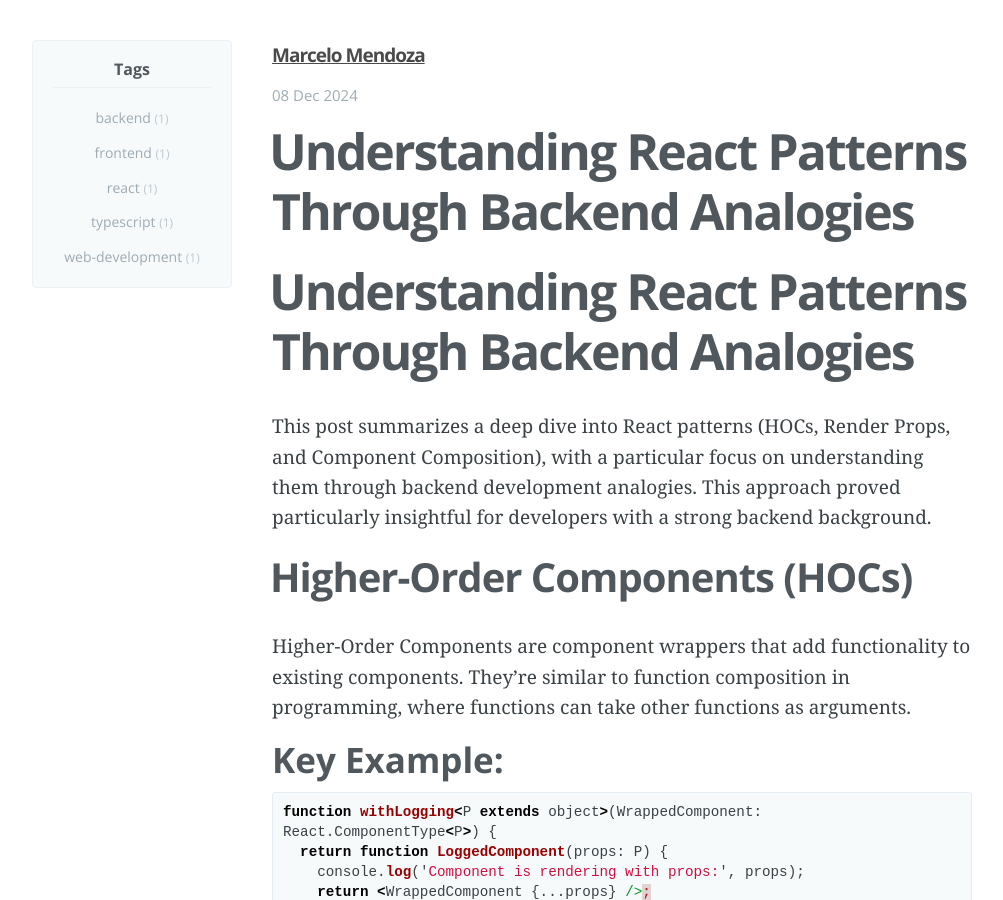
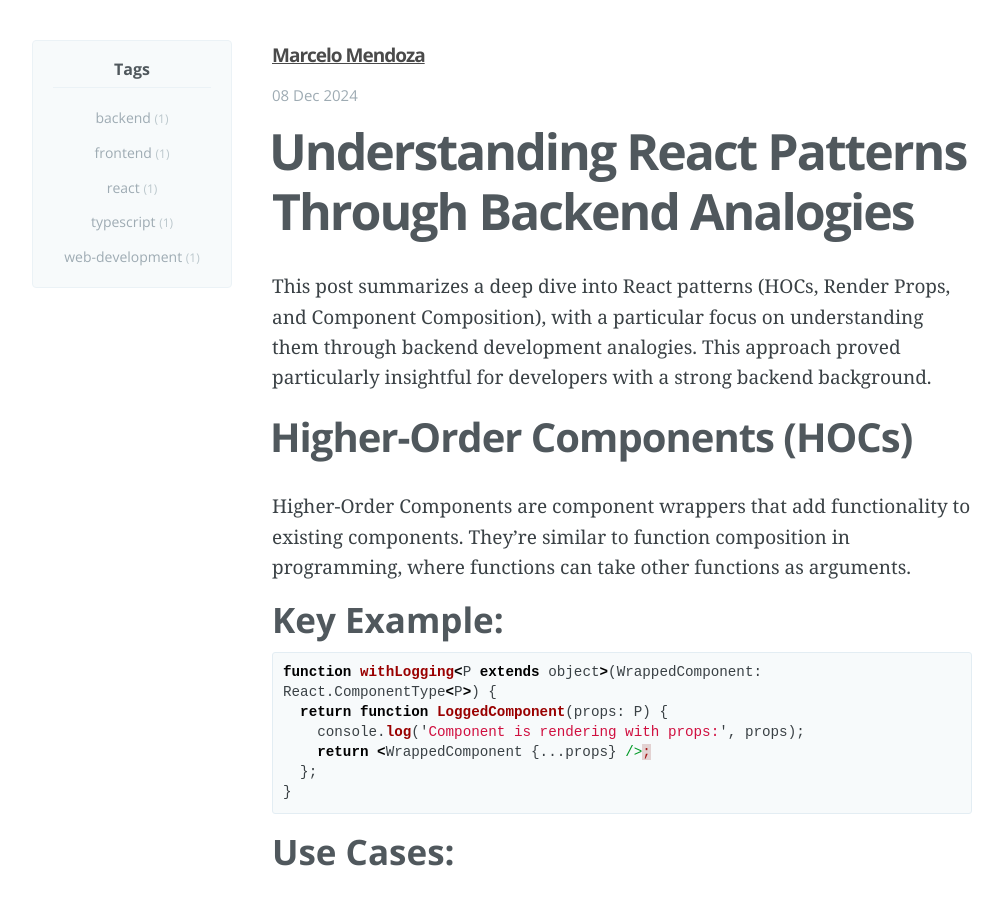
Before and after one commit to mjmendo/mjmendo.github.io, a Jekyll site: the page built from _posts/2024-12-08-understanding-react-patterns-through-backend-analogies.md, in a window 1280 px wide and 900 px high. Shown: the whole window, without its empty margins (108-1111 px from the left). Built offline with Jekyll 4.4.1, drawn with Linux system fonts in a browser that asks for light colours; Markdown is read by kramdown in place of the engine named in the settings.

Commit message:
Update 2024-12-08-understanding-react-patterns-through-backend-analogies.md

```diff
--- a/_posts/2024-12-08-understanding-react-patterns-through-backend-analogies.md
+++ b/_posts/2024-12-08-understanding-react-patterns-through-backend-analogies.md
@@ -4,8 +4,6 @@ title: "Understanding React Patterns Through Backend Analogies"
 date: 2024-12-08
 categories: [react, patterns, architecture]
 ---
-
-# Understanding React Patterns Through Backend Analogies
 
 This post summarizes a deep dive into React patterns (HOCs, Render Props, and Component Composition), with a particular focus on understanding them through backend development analogies. This approach proved particularly insightful for developers with a strong backend background.
 
```
